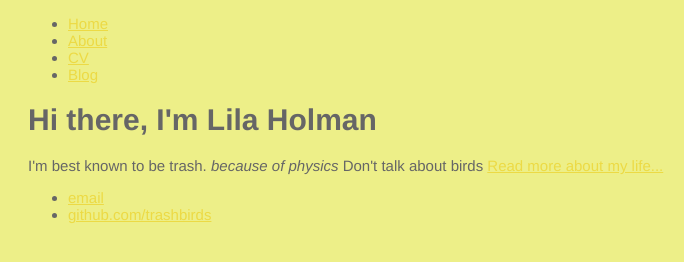
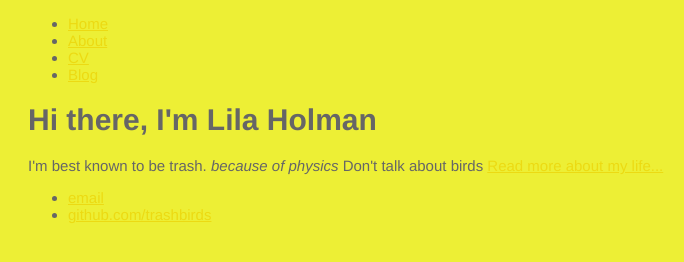
Before and after one commit to trashbirds/trashbirds.github.io, a plain HTML site: page index.html in a window 1280 px wide. Shown: the whole page, without its empty margins (0-684 px from the left). Drawn offline with Linux system fonts and the light colour scheme.

Commit message:
Update mystyle.css

```diff
--- a/css/mystyle.css
+++ b/css/mystyle.css
@@ -1,5 +1,5 @@
 html {
-    background-color: #edef88;
+    background-color: #edef35;
     font-family: helvetica;
     font-weight: 300;
     font-size: 15px;
@@ -11,7 +11,7 @@ html {
 }
 
 a {
-    color: #ecda45;
+    color: #ecda13;
 
 }
 
```
